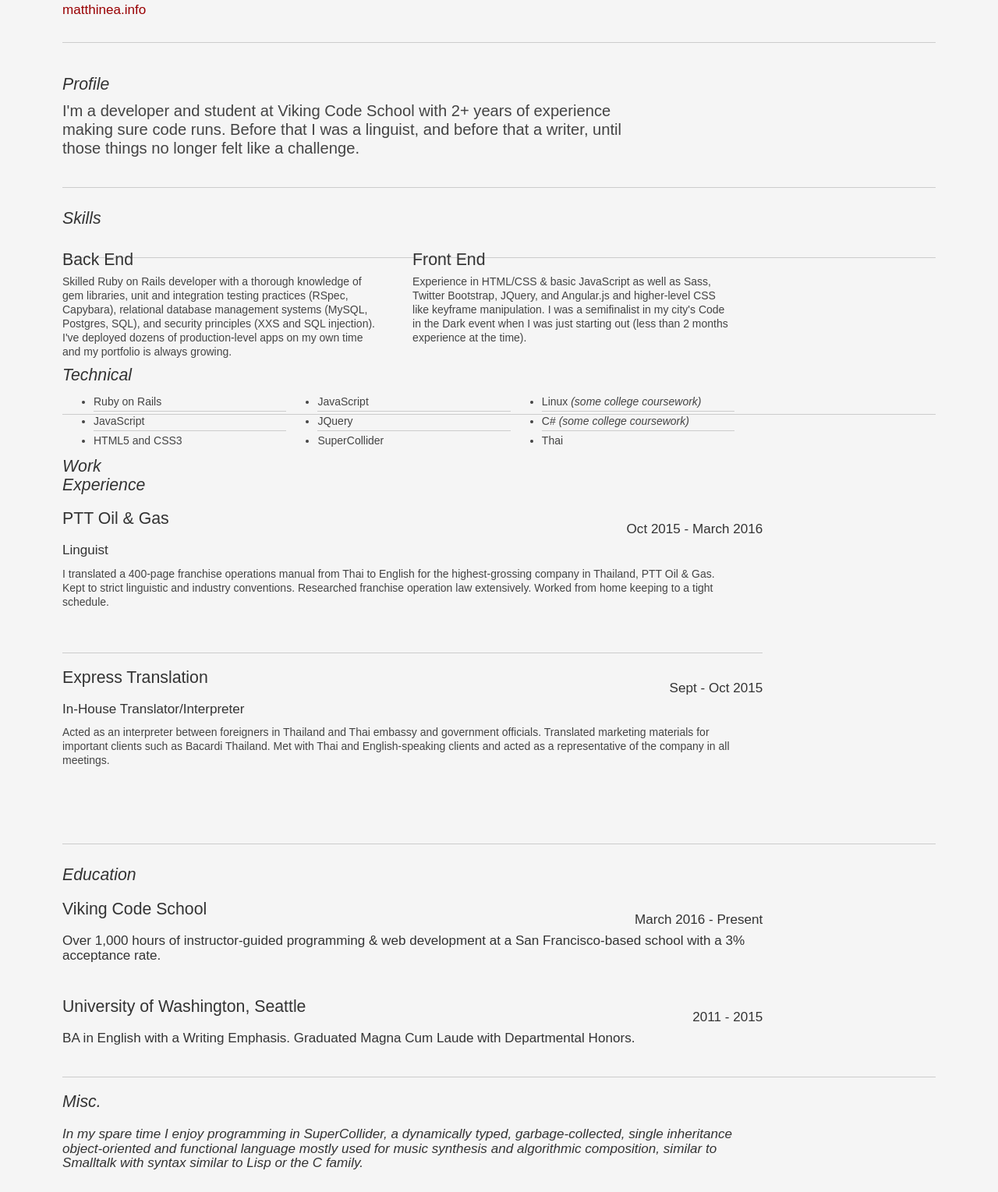
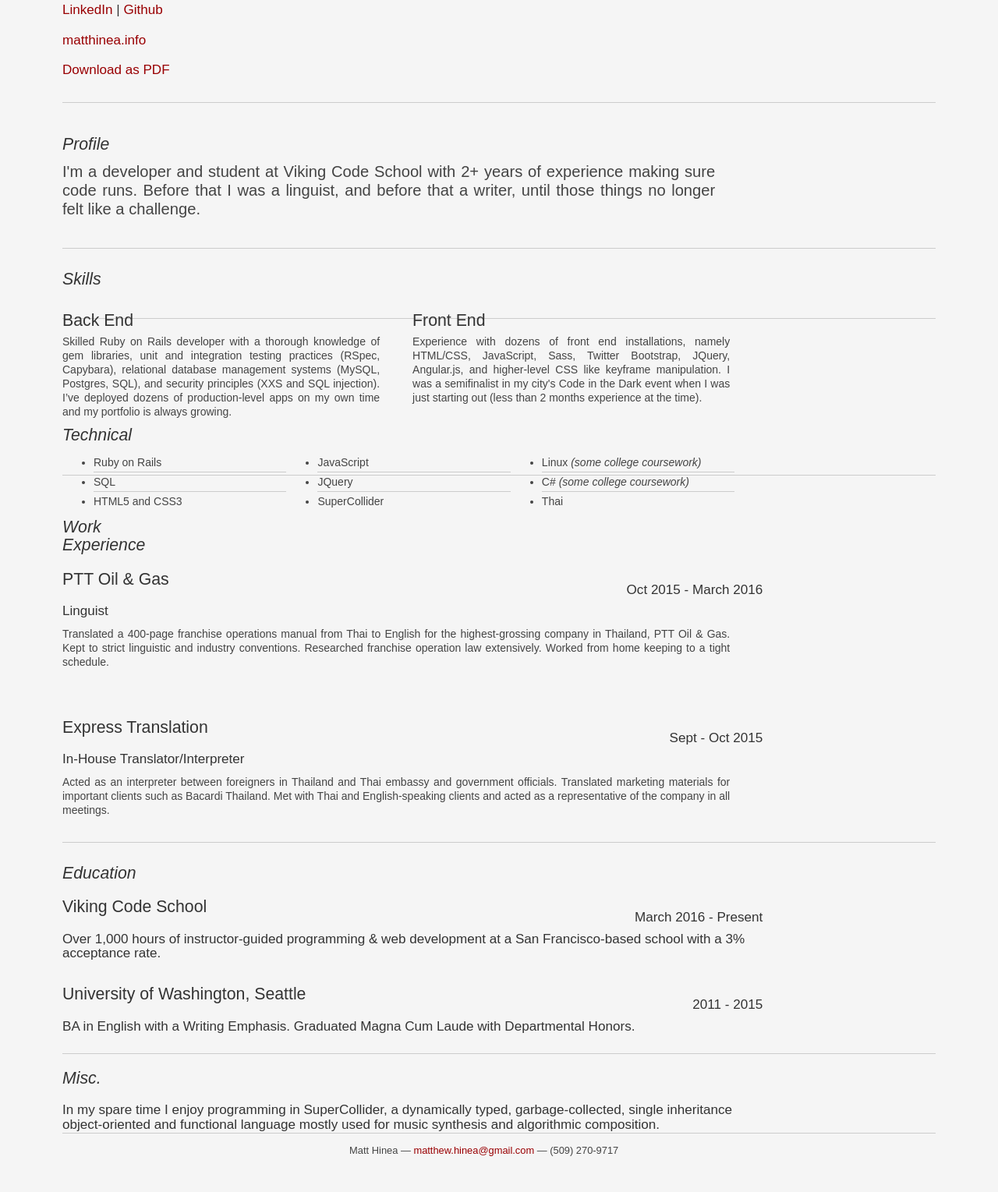
Before and after one commit to matthinea/home_page, a plain HTML site: page cv.html in a window 1280 px wide. Shown: the part 323-1852 px from the top of the page at 78% size. Drawn offline with nearby package versions, Linux system fonts and the light colour scheme; a small style sheet from the web is missing.

Commit message:
update cv

```diff
--- a/cv.html
+++ b/cv.html
@@ -20,7 +20,7 @@
 	<link rel="stylesheet" type="text/css" href="resume.css" media="all" />
 
 </head>
-<body>
+<body text-justify>
 
 <div id="doc2" class="yui-t7">
 	<div id="inner">
@@ -36,7 +36,9 @@
 					<div class="contact-info">
 						<h3><a href="mailto:matthew.hinea@gmail.com">matthew.hinea@gmail.com</a></h3>
 						<h3>(509)-270-9717</h3>
+						<h3><a href="https://www.linkedin.com/in/matt-hinea">LinkedIn</a> | <a href="https://github.com/mnd-dsgn">Github</a></h3>
 						<h3><a href="http://matthinea.info/">matthinea.info</a></h3>
+						<h3><a href="programming_resume.pdf" download="matt_hinea_resume">Download as PDF</a></h3>
 					</div><!--// .contact-info -->
 				</div>
 			</div><!--// .yui-gc -->
@@ -51,7 +53,7 @@
 							<h2>Profile</h2>
 						</div>
 						<div class="yui-u">
-							<p class="enlarge">
+							<p class="enlarge text-justify right-margin-adjust">
 								I'm a developer and student at Viking Code School with 2+ years of experience making sure code runs.
 							  Before that I was a linguist, and before that a writer, until those things no longer felt like a challenge.
 							</p>
@@ -64,14 +66,14 @@
 						</div>
 						<div class="yui-u">
 
-								<div class="talent">
+								<div class="talent text-justify">
 									<h2> Back End </h2>
-									<p>Skilled Ruby on Rails developer with a thorough knowledge of gem libraries, unit and integration testing practices (RSpec, Capybara), relational database management systems (MySQL, Postgres, SQL), and security principles (XXS and SQL injection). I've deployed dozens of production-level apps on my own time and my portfolio is always growing. </p>
+									<p>Skilled Ruby on Rails developer with a thorough knowledge of gem libraries, unit and integration testing practices (RSpec, Capybara), relational database management systems (MySQL, Postgres, SQL), and security principles (XXS and SQL injection). I’ve deployed dozens of production-level apps on my own time and my portfolio is always growing. </p>
 								</div>
 
-								<div class="talent">
+								<div class="talent text-justify">
 									<h2> Front End </h2>
-									<p> Experience in HTML/CSS &amp; basic JavaScript as well as Sass, Twitter Bootstrap, JQuery, and Angular.js and higher-level CSS like keyframe manipulation. I was a semifinalist in my city's Code in the Dark event when I was just starting out (less than 2 months experience at the time). </p>
+									<p> Experience with dozens of front end installations, namely HTML/CSS, JavaScript, Sass, Twitter Bootstrap, JQuery, Angular.js, and higher-level CSS like keyframe manipulation. I was a semifinalist in my city's Code in the Dark event when I was just starting out (less than 2 months experience at the time).   </p>
 								</div>
 
 						</div>
@@ -84,7 +86,7 @@
 						<div class="yui-u">
 							<ul class="technical">
 								<li>Ruby on Rails</li>
-								<li>JavaScript</li>
+								<li>SQL</li>
 								<li class="last">HTML5 and CSS3</li>
 							</ul>
 
@@ -114,18 +116,18 @@
 
 
 
-							<div class="job">
+							<div class="job small-gap-fix">
 								<h2>PTT Oil &amp; Gas</h2>
 								<h3>Linguist</h3>
 								<h4>Oct 2015 - March 2016</h4>
-								<p>I translated a 400-page franchise operations manual from Thai to English for the highest-grossing company in Thailand, PTT Oil &amp; Gas. Kept to strict linguistic and industry conventions. Researched franchise operation law extensively. Worked from home keeping to a tight schedule.</p>
+								<p class="text-justify"> Translated a 400-page franchise operations manual from Thai to English for the highest-grossing company in Thailand, PTT Oil &amp; Gas. Kept to strict linguistic and industry conventions. Researched franchise operation law extensively. Worked from home keeping to a tight schedule.</p>
 							</div>
 
-							<div class="job last">
+							<div class="job last gap-fix border-top">
 								<h2>Express Translation</h2>
 								<h3>In-House Translator/Interpreter</h3>
 								<h4>Sept - Oct 2015</h4>
-								<p>Acted as an interpreter between foreigners in Thailand and Thai embassy and government officials. Translated marketing materials for important clients such as Bacardi Thailand. Met with Thai and English-speaking clients and acted as a representative of the company in all meetings.</p>
+								<p class="text-justify">Acted as an interpreter between foreigners in Thailand and Thai embassy and government officials. Translated marketing materials for important clients such as Bacardi Thailand. Met with Thai and English-speaking clients and acted as a representative of the company in all meetings.</p>
 							</div>
 
 						</div><!--// .yui-u -->
@@ -144,7 +146,7 @@
 							</div>
 						</div>
 						<div class="yui-u">
-							<div class="job last">
+							<div class="job last margin-top border-top">
 							<h2 class="uw">University of Washington, Seattle</h2>
 								<h4>2011 - 2015</h4>
 							<h3>BA in English with a Writing Emphasis. Graduated Magna Cum Laude with Departmental Honors.</h3>
@@ -152,13 +154,13 @@
 						</div>
 					</div><!--// .yui-gf -->
 
-					<div class="yui-gf last ed-div margin-top">
-						<div class="yui-u first">
+					<div class="yui-gf last ed-div margin-top-extra">
+						<div class="yui-u first margin-top">
 							<h2>Misc.</h2>
 						</div>
 						<div class="yui-u">
-							<div class="job last">
-							<h3> <span class="ital"> In my spare time I enjoy programming in SuperCollider, a dynamically typed, garbage-collected, single inheritance object-oriented and functional language mostly used for music synthesis and algorithmic composition, similar to Smalltalk with syntax similar to Lisp or the C family. </span></h3>
+							<div class="job last gap-fix margin-top">
+								<h3 class="uw"> In my spare time I enjoy programming in SuperCollider, a dynamically typed, garbage-collected, single inheritance object-oriented and functional language mostly used for music synthesis and algorithmic composition. </h3>
 							</div>
 						</div>
 					</div><!--// .yui-gf -->
--- a/resume.css
+++ b/resume.css
@@ -43,10 +43,14 @@ p.enlarge span { color: #000 }
 a#pdf { display: block; float: left; background: #666; color: white; padding: 6px 50px 6px 12px; margin-bottom: 6px; text-decoration: none;  }
 a#pdf:hover { background: #222; }
 
-.job { position: relative; margin-bottom: 1em; padding-bottom: 1em; border-bottom: 1px solid #ccc; }
+.job { position: relative; margin-bottom: 0.8em; padding-bottom: 0.1em; }
 .job h4 { position: absolute; top: 0.35em; right: 0 }
 .job p { margin: 0.75em 0 3em 0; }
 
+.gap-fix {
+    margin-bottom: -40px;
+}
+.border-top { border-top: 1px solid black; }
 .last { border: none; }
 .skills-list {  }
 .skills-list ul { margin: 0; }
@@ -70,8 +74,17 @@ a#pdf:hover { background: #222; }
 }
 
 .margin-top { margin-top: 10px; }
-
+.margin-top-extra { margin-top: 10px }
 .ed-div {
     margin-bottom: 0.3em;
     padding-bottom: 0.1em;
 }
+
+.text-justify {
+    text-align: justify;
+    text-justify: inter-word;
+}
+
+.right-margin-adjust {
+    margin-right: -70px;
+}
```
Also changed, not shown: 1 other file.
